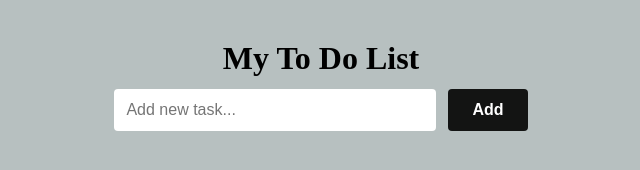
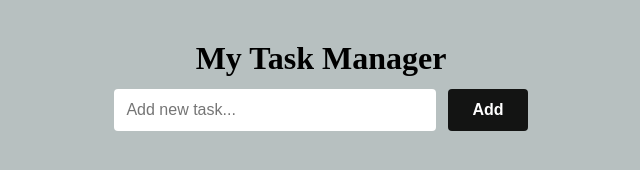
Before and after one commit to AnaghaAVK/ToDoList, a plain HTML site: page index.html in a window 1280 px wide. Shown: the whole page, without its empty margins (319-959 px from the left). Drawn offline with Linux system fonts and the light colour scheme.

Commit message:
Update index.html
Updated the h1

```diff
--- a/index.html
+++ b/index.html
@@ -9,7 +9,7 @@
   <body>
     <div class="container">
       <div class="input-container">
-        <h1>My To Do List</h1>
+        <h1>My Task Manager</h1>
         <input type="text" placeholder="Add new task..." id="inputTask" />
         <input type="button" value="Add" id="addBtn" />
       </div>
```
